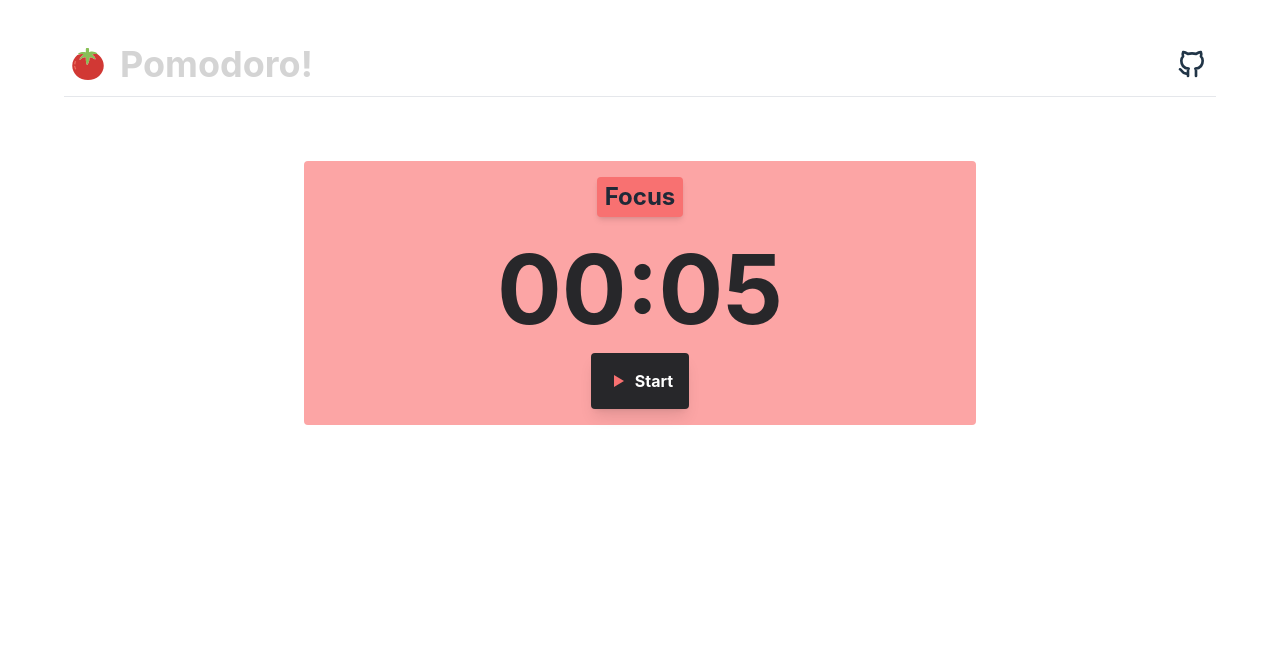
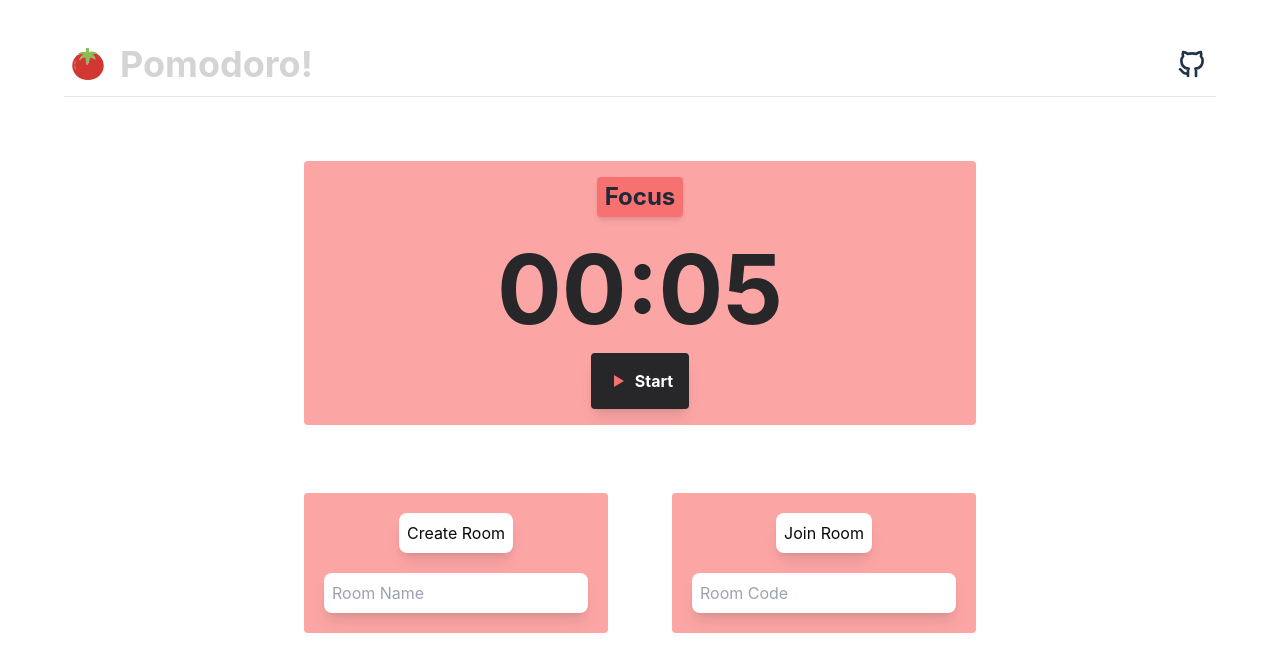
Before and after one commit to daniqss/pomodoro, a React (Vite) app in the folder client/: page / in a window 1280 px wide. Shown: the top 672 px of the page. Built offline with nearby package versions, Linux system fonts and the light colour scheme; no server answers.

Commit message:
add connection menu

```diff
--- a/client/package.json
+++ b/client/package.json
@@ -18,6 +18,7 @@
   "devDependencies": {
     "@types/react": "^18.3.3",
     "@types/react-dom": "^18.3.0",
+    "@types/socket.io-client": "^1.4.36",
     "@typescript-eslint/eslint-plugin": "^7.15.0",
     "@typescript-eslint/parser": "^7.15.0",
     "@vitejs/plugin-react-swc": "^3.5.0",
--- a/client/src/App.tsx
+++ b/client/src/App.tsx
@@ -1,20 +1,14 @@
-import { io } from "socket.io-client"
 import Timer from "./components/Timer"
 import Header from "./components/Header"
-
-const socket = io('/');
-socket.on('connect', () => {
-  console.log('Connected to server');
-})
+import ConnectionMenu from "./components/ConnectioMenu"
 
 function App() {
-
-
   return (
     <>
       <main className="mx-12">
         <Header/>
         <Timer/>
+        <ConnectionMenu/>
       </main>
     </>
   )
--- /dev/null
+++ b/client/src/components/ConnectioMenu.tsx
@@ -0,0 +1,49 @@
+import { useContext } from "react";
+import { TimerContext, TimerContextType } from "../contexts/timer";
+
+type ConnectionFormProps = {
+    buttonText: string;
+    placeholder: string;
+    onClick: (e: React.MouseEvent<HTMLElement, MouseEvent>) => void;
+};
+
+function ConnectionForm({ buttonText, placeholder, onClick }: ConnectionFormProps) {
+    const { timerState, timerClasses } = useContext(TimerContext) as TimerContextType;
+
+    return (
+        <form className={`${timerClasses.lightBg[timerState]} rounded flex flex-col mt-5`}>
+            <button
+                className="bg-white rounded-lg text-zinc-950 p-2 shadow-lg min-h-4 m-auto mt-5"
+                onClick={onClick}
+            >
+                {buttonText}
+            </button>
+            <input
+                type="text"
+                name="roomName"
+                id="roomName"
+                placeholder={placeholder}
+                className="p-2 shadow-lg bg-white rounded-lg min-h-4 md:m-5 m-2"
+            />
+        </form>
+    )
+}
+
+function ConnectionMenu() {
+    return (
+        <section className='flex lg:flex-row flex-col justify-between items-center mx-60 mt-12 text-gray-800 text-center rounded'>
+            <ConnectionForm
+                buttonText="Create Room"
+                placeholder="Room Name"
+                onClick={e => e.preventDefault()}
+            />
+            <ConnectionForm
+                buttonText="Join Room"
+                placeholder="Room Code"
+                onClick={e => e.preventDefault()}
+            />
+        </section>
+    )
+}
+
+export default ConnectionMenu;
--- a/client/src/components/Timer.tsx
+++ b/client/src/components/Timer.tsx
@@ -1,18 +1,12 @@
 import { useContext } from 'react';
 import useTimer from '../hooks/useTimer'
-import { TimerContext } from '../contexts/timer';
+import { TimerContext, TimerContextType } from '../contexts/timer';
 import PlayIcon from './icons/playIcon'
 import PauseIcon from './icons/pauseIcon';
 import { IS_DEV } from '../utils/config';
 
 function Timer () {
-    const context = useContext(TimerContext);
-
-    if (!context) {
-        throw new Error("useTimer must be used within a TimerProvider");
-    }
-
-    const { isPaused, setIsPaused, timerState, timerClasses, initialTimes } = context;
+    const { isPaused, setIsPaused, timerState, timerClasses, initialTimes } = useContext(TimerContext) as TimerContextType;
     const {minutes, seconds} = useTimer(
         IS_DEV ? 0 : initialTimes[timerState].minutes,
         IS_DEV ? 5 : initialTimes[timerState].seconds
--- a/client/src/contexts/timer.tsx
+++ b/client/src/contexts/timer.tsx
@@ -7,7 +7,7 @@ type timerClassesType = {
   longBreak: string;
 }
 
-type TimerContextType = {
+export type TimerContextType = {
   timerClasses: {
     lightBg: timerClassesType;
     darkBg: timerClassesType;
--- /dev/null
+++ b/client/src/contexts/ws.tsx
@@ -0,0 +1,23 @@
+import { createContext, Dispatch, ReactNode, SetStateAction, useState  } from "react";
+import io from 'socket.io-client';
+
+export type WsContextType = {
+    isConnected: boolean;
+    setIsConnected: Dispatch<SetStateAction<boolean>>;
+    socket: SocketIOClient.Socket;
+}
+
+const WsContext = createContext<WsContextType | null>(null);
+
+function WsProvider({ children }: { children: ReactNode }) {
+    const [isConnected, setIsConnected] = useState(false);
+    const socket = io('/');
+
+    return (
+        <WsContext.Provider value={{ isConnected, setIsConnected, socket }}>
+            {children}
+        </WsContext.Provider>
+    );
+}
+
+export { WsContext, WsProvider };
--- a/client/src/hooks/useTimer.tsx
+++ b/client/src/hooks/useTimer.tsx
@@ -1,14 +1,8 @@
 import { useState, useEffect, useContext } from 'react';
-import { TimerContext } from '../contexts/timer';
+import { TimerContext, TimerContextType } from '../contexts/timer';
 
 function useTimer(initialMinutes: number, initialSeconds: number ) {
-    const context = useContext(TimerContext);
-
-    if (!context) {
-        throw new Error("useTimer must be used within a TimerProvider");
-    }
-
-    const { isPaused, setIsPaused, timerState, setTimerState } = context;
+    const { isPaused, setIsPaused, timerState, setTimerState } = useContext(TimerContext) as TimerContextType;
     const [minutes, setMinutes] = useState(initialMinutes);
     const [seconds, setSeconds] = useState(initialSeconds);
 
--- a/client/src/main.tsx
+++ b/client/src/main.tsx
@@ -2,9 +2,15 @@ import {TimerProvider} from './contexts/timer.tsx'
 import ReactDOM from 'react-dom/client'
 import App from './App.tsx'
 import './index.css'
+import { WsProvider } from './contexts/ws.tsx'
+import React from 'react'
 
 ReactDOM.createRoot(document.getElementById('root')!).render(
-  <TimerProvider>
-    <App />
-  </TimerProvider>,
+  <React.StrictMode>
+    <WsProvider>
+      <TimerProvider>
+        <App />
+      </TimerProvider>
+    </WsProvider>
+  </React.StrictMode>
 )
```
Also changed, not shown: 1 other file (tests, documents, lock files or other folders).
